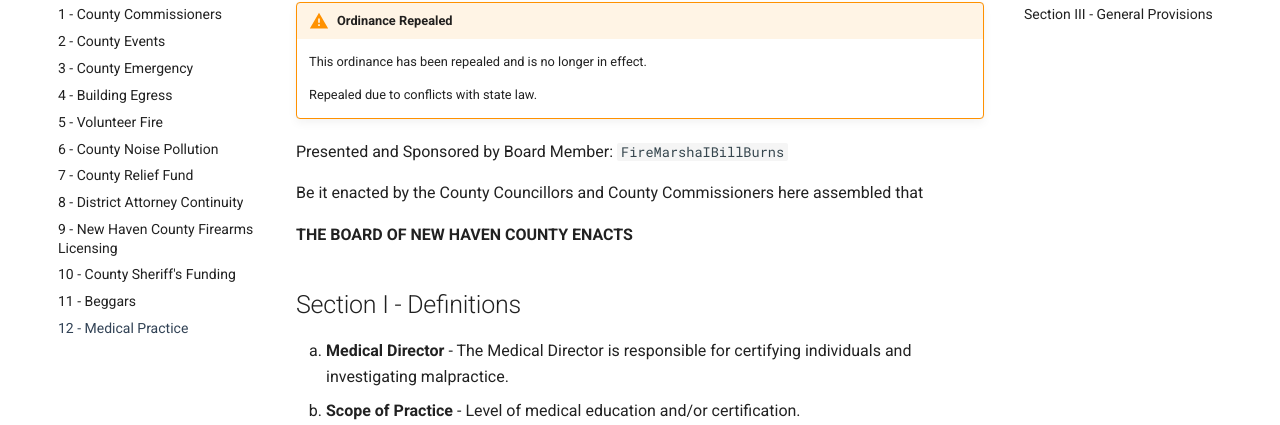
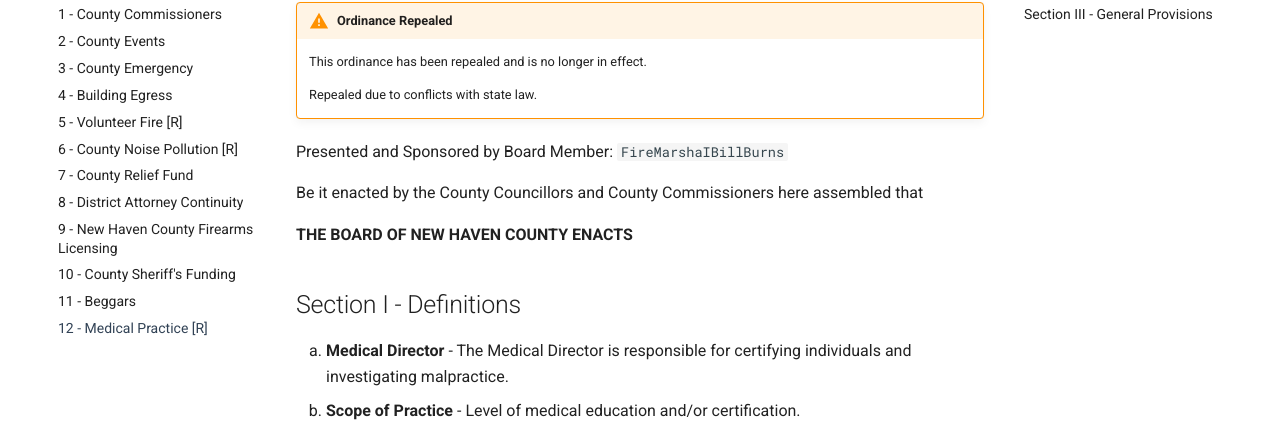
Before and after one commit to mayflower-state/legislation, an MkDocs documentation site: the page built from docs/county/ordinances/ordinance-12.md, in a window 1280 px wide. Shown: the part 226-651 px from the top of the page. Built offline with MkDocs 1.6.1 and Material for MkDocs 9.7.7, drawn with Linux system fonts in a browser that asks for light colours; comment, search, counter and statistics services are not loaded.

Commit message:
Add repealed labels

```diff
--- a/docs/county/ordinances/ordinance-12.md
+++ b/docs/county/ordinances/ordinance-12.md
@@ -1,5 +1,5 @@
 ---
-title: 12 - Medical Practice
+title: 12 - Medical Practice [R]
 date: 2020-04-15
 ---
 # 12 - Medical Practice
```
Also changed, not shown: docs/county/ordinances/ordinance-5.md (+1 -1 lines), docs/county/ordinances/ordinance-6.md (+1 -1 lines).
